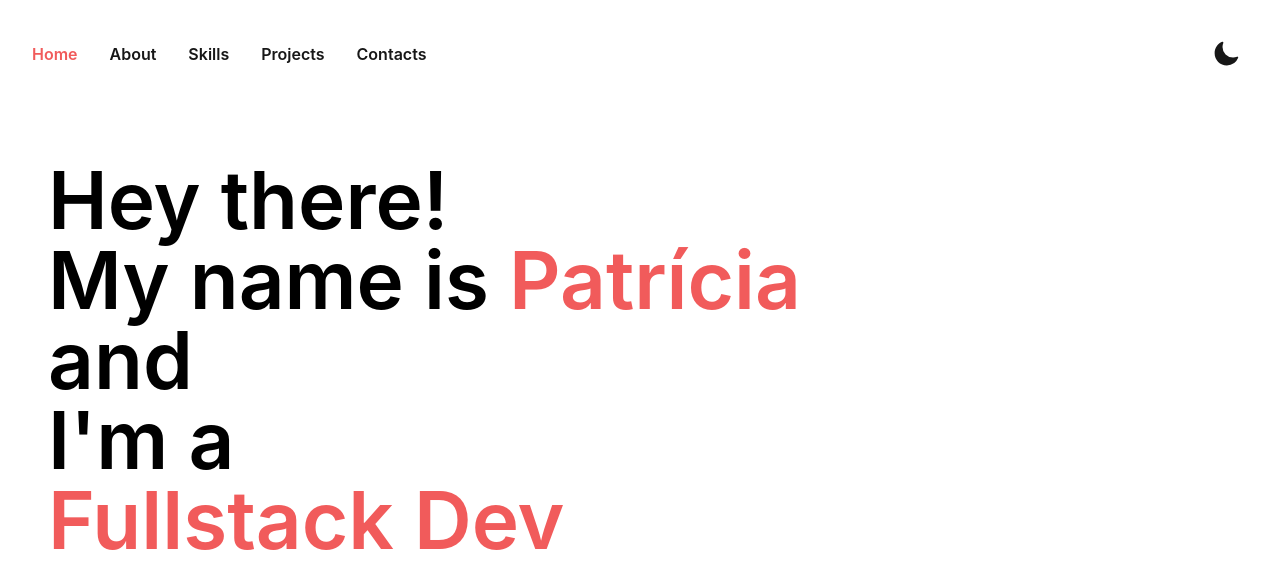
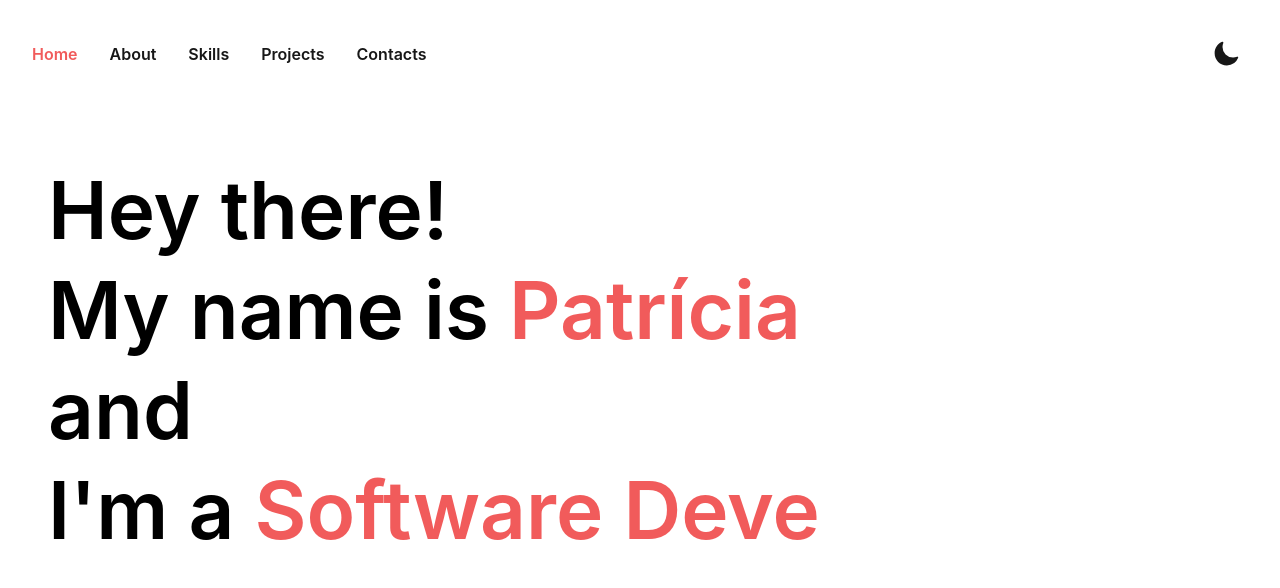
Before and after one commit to patr-silva/my-portfolio, a React (Create React App) app: page / in a window 1280 px wide. Shown: the top 588 px of the page. Built offline with nearby package versions, Linux system fonts and the light colour scheme.

Commit message:
changed title and its line height

```diff
--- a/src/components/Typewriter.tsx
+++ b/src/components/Typewriter.tsx
@@ -10,7 +10,7 @@ interface TypewriterProps {
 
 const Typewriter: React.FC<TypewriterProps> = ({
   text,
-  speed = 100,
+  speed = 150,
   highlightColor = "#F15B5B",
   height = "h-30",
 }) => {
@@ -42,19 +42,19 @@ const Typewriter: React.FC<TypewriterProps> = ({
   }, [currentCharIndex, currentLineIndex, text, speed]);
 
   return (
-    <div className={`typewriter inter-regular ${height}`}>
+    <div className={`typewriter inter-regular  ${height}`}>
       {displayedText.map((line, index) => {
         return (
-          <div key={index} style={{ whiteSpace: "pre-wrap" }}>
+          <div key={index} style={{ whiteSpace: "pre-wrap" }} className="leading-tight">
             {line.split(" ").map((word, wordIndex) => {
               const cleanedWord = word
                 .replace(/[.,/#!$%^&*;:{}=\-_`~()]/g, "")
                 .trim();
 
               const isHighlighted =
-                cleanedWord.startsWith("F") ||
+                cleanedWord.startsWith("S") ||
                 cleanedWord.startsWith("D") ||
-                (cleanedWord.startsWith("P") && cleanedWord === "Patrícia");
+                cleanedWord.startsWith("P");
 
               return (
                 <span
--- a/src/pages/Home.tsx
+++ b/src/pages/Home.tsx
@@ -9,8 +9,7 @@ const Home: React.FC = () => {
           "Hey there!",
           "My name is Patrícia",
           "and",
-          "I'm a",
-          "Fullstack Developer!",
+          "I'm a Software Developer!",
         ]}
         speed={100}
         highlightColor='#f15b5b'
```
